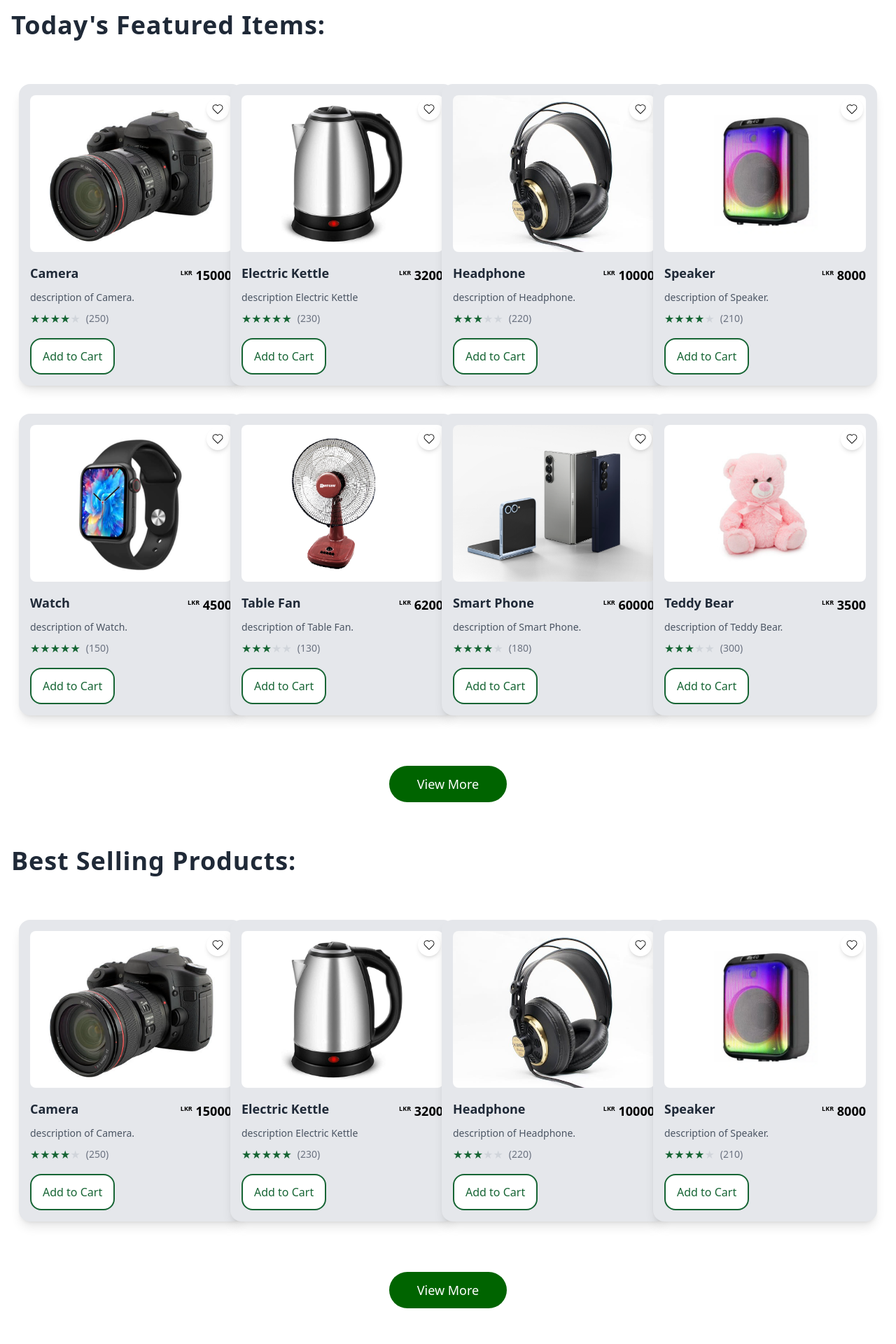
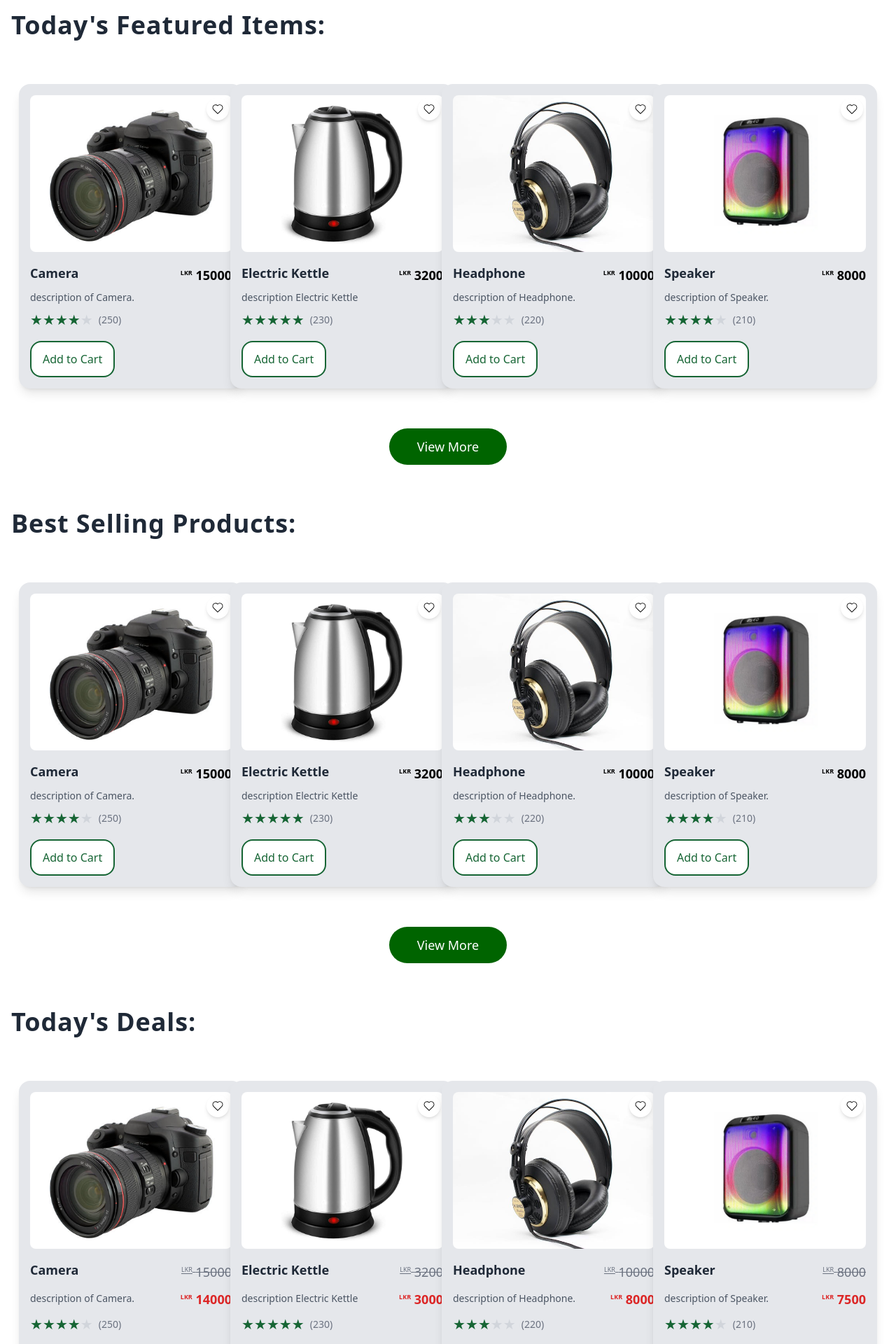
Before and after one commit to ManurangaJay/Home-Page, a Next.js app: page /homepage in a window 1280 px wide. Shown: the top 1920 px of the page at 70% size. Built offline with nearby package versions, Linux system fonts and the light colour scheme.

Commit message:
Transition effects

```diff
--- a/app/components/ProductCard.tsx
+++ b/app/components/ProductCard.tsx
@@ -43,7 +43,9 @@ const ProductCard: React.FC<ProductCardProps> = ({
     return Array.from({ length: 5 }, (_, index) => (
       <span
         key={index}
-        className={index < rating ? "text-green-800" : "text-gray-300"}
+        className={
+          index < rating ? "text-green-800 text-xl" : "text-gray-300 text-xl"
+        }
       >
         ★
       </span>
--- a/app/homepage/page.tsx
+++ b/app/homepage/page.tsx
@@ -2,6 +2,7 @@
 import products from "../productData";
 import React, { useState } from "react";
 import ProductCard from "../components/ProductCard";
+import "./styles.css"; // Add this at the top of your React component file
 
 const HomePage = () => {
   const [showAll, setShowAll] = useState(false);
@@ -12,12 +13,24 @@ const HomePage = () => {
     setShowAll(true);
   };
 
+  const handleCollapse = () => {
+    setShowAll(false);
+  };
+
   const handleViewMoreBestSellers = () => {
     setShowAllBestSellers(true);
   };
 
+  const handleCollapseBestSellers = () => {
+    setShowAllBestSellers(false);
+  };
+
   const handleViewMoreDeals = () => {
     setShowAllDeals(true);
+  };
+
+  const handleCollapseDeals = () => {
+    setShowAllDeals(false);
   };
 
   // Best-selling products with more than 200 reviews
@@ -34,31 +47,38 @@ const HomePage = () => {
         Today's Featured Items:
       </h1>
 
-      {/* \Featured Products Grid */}
-      <div className="grid grid-cols-1 md:grid-cols-2 lg:grid-cols-4 gap-10 p-1 md:p-10 justify-items-center">
+      {/* Featured Products Grid */}
+      <div
+        className={`grid-container grid grid-cols-1 md:grid-cols-2 lg:grid-cols-4 gap-10 p-1 md:p-10 justify-items-center ${
+          showAll ? "expanded" : "collapsed"
+        }`}
+      >
         {products.slice(0, showAll ? products.length : 8).map((product) => (
           <ProductCard key={product.name} {...product} />
         ))}
       </div>
 
-      {!showAll && (
+      {/* Toggle Button */}
       <div className="flex justify-center mt-8">
         <button
-            onClick={handleViewMore}
+          onClick={showAll ? handleCollapse : handleViewMore}
           className="py-3 px-10 text-white bg-darkgreen rounded-full text-lg"
           style={{ backgroundColor: "#006400" }}
         >
-            View More
+          {showAll ? "Collapse" : "View More"}
         </button>
       </div>
-      )}
 
       <h2 className="text-2xl md:text-3xl lg:text-4xl font-semibold text-gray-800 mt-16 mb-6 tracking-wide">
         Best Selling Products:
       </h2>
 
       {/* Best Selling Products Grid */}
-      <div className="grid grid-cols-1 md:grid-cols-2 lg:grid-cols-4 gap-10 p-1 md:p-10 justify-items-center">
+      <div
+        className={`grid-container grid grid-cols-1 md:grid-cols-2 lg:grid-cols-4 gap-10 p-1 md:p-10 justify-items-center ${
+          showAllBestSellers ? "expanded" : "collapsed"
+        }`}
+      >
         {bestSellingProducts
           .slice(0, showAllBestSellers ? bestSellingProducts.length : 4)
           .map((product) => (
@@ -66,24 +86,31 @@ const HomePage = () => {
           ))}
       </div>
 
-      {!showAllBestSellers && bestSellingProducts.length > 4 && (
+      {/* Toggle Button for Best Selling Products */}
       <div className="flex justify-center mt-8">
         <button
-            onClick={handleViewMoreBestSellers}
+          onClick={
+            showAllBestSellers
+              ? handleCollapseBestSellers
+              : handleViewMoreBestSellers
+          }
           className="py-3 px-10 text-white bg-darkgreen rounded-full text-lg"
           style={{ backgroundColor: "#006400" }}
         >
-            View More
+          {showAllBestSellers ? "Collapse" : "View More"}
         </button>
       </div>
-      )}
 
       <h2 className="text-2xl md:text-3xl lg:text-4xl font-semibold text-gray-800 mt-16 mb-6 tracking-wide">
         Today's Deals:
       </h2>
 
       {/* Filtered Today's Deals Grid */}
-      <div className="grid grid-cols-1 md:grid-cols-2 lg:grid-cols-4 gap-10 p-1 md:p-10 justify-items-center">
+      <div
+        className={`grid-container grid grid-cols-1 md:grid-cols-2 lg:grid-cols-4 gap-10 p-1 md:p-10 justify-items-center ${
+          showAllDeals ? "expanded" : "collapsed"
+        }`}
+      >
         {todaysDeals
           .slice(0, showAllDeals ? todaysDeals.length : 4)
           .map((product) => (
@@ -91,19 +118,18 @@ const HomePage = () => {
           ))}
       </div>
 
-      {!showAllDeals && todaysDeals.length > 4 && (
+      {/* Toggle Button for Today's Deals */}
       <div className="flex justify-center mt-8">
         <button
-            onClick={handleViewMoreDeals}
+          onClick={showAllDeals ? handleCollapseDeals : handleViewMoreDeals}
           className="py-3 px-10 text-white bg-darkgreen rounded-full text-lg"
           style={{
             backgroundColor: "#006400",
           }}
         >
-            View More
+          {showAllDeals ? "Collapse" : "View More"}
         </button>
       </div>
-      )}
     </div>
   );
 };
--- /dev/null
+++ b/app/homepage/styles.css
@@ -0,0 +1,12 @@
+.grid-container {
+  overflow: hidden;
+  transition: max-height 2s ease-in-out;
+}
+
+.collapsed {
+  max-height: 500px;
+}
+
+.expanded {
+  max-height: 5000px;
+}
```
Lines whose indentation alone changed are shown as unchanged.
